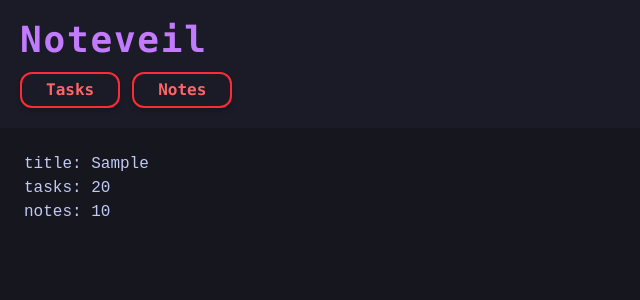
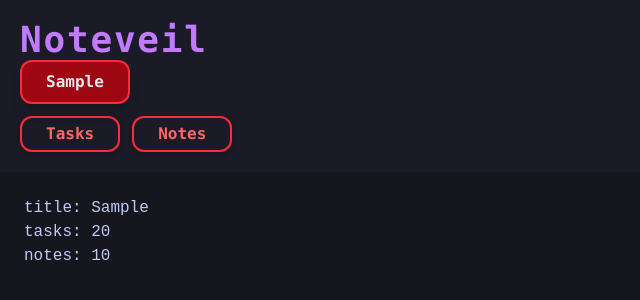
Before and after one commit to HShrigma/noteveil, a React (Vite) app in the folder frontend/: page / in a window 1280 px wide. Shown: the top 300 px of the page, without its empty margins (0-640 px from the left). Built offline with nearby package versions, Linux system fonts and the light colour scheme.

Commit message:
feat(header): implement project buttons

```diff
--- a/frontend/src/App.tsx
+++ b/frontend/src/App.tsx
@@ -17,7 +17,7 @@ function App() {
     }
     return (
         <>
-            <DefaultHeader onScreenChange={handleDisplayChange} currentState={state} />
+            <DefaultHeader onScreenChange={handleDisplayChange} currentState={state} projects={projects} />
             <MainScreen state={state} onProjectSelect={handleProjectSelect} projects={projects} />
         </>
     );
--- a/frontend/src/components/Header.tsx
+++ b/frontend/src/components/Header.tsx
@@ -1,10 +1,11 @@
-import { MAIN_STATES, type MainState } from '../utils/registries';
+import { MAIN_STATES, ProjectData, type MainState } from '../utils/registries';
 interface DefaultHeaderProps {
+    projects: ProjectData[];
     onScreenChange: (value: MainState) => void;
     currentState: MainState; // new prop to track active screen
 }
 
-export const DefaultHeader = ({ onScreenChange, currentState }: DefaultHeaderProps) => {
+export const DefaultHeader = ({ projects, onScreenChange, currentState }: DefaultHeaderProps) => {
     const handleClick = (value: MainState) => onScreenChange?.(value);
 
     const baseButtonClass = `
@@ -13,13 +14,12 @@ export const DefaultHeader = ({ onScreenChange, currentState }: DefaultHeaderPro
   `;
 
     const getButtonClass = (isActive: boolean) =>
-    `${baseButtonClass} ${
-      isActive
+        `${baseButtonClass} ${isActive
             ? 'bg-red-800 text-gray-200 py-2 rounded-xl shadow-lg shadow-[0_0_16px_#f7768e]'
             : 'bg-transparent text-red-400 rounded-xl shadow-md hover:bg-red-400 hover:text-red-200 hover:shadow-[0_0_12px_#f7768e]'
         }`;
 
-  const TopBar = () => (
+    const ProjectFilter = () => (
         <nav className="flex gap-3 mt-3">
             <button
                 className={getButtonClass(currentState === MAIN_STATES.TASK_DISPLAY)}
@@ -41,7 +41,14 @@ export const DefaultHeader = ({ onScreenChange, currentState }: DefaultHeaderPro
             <h1 className="text-3xl md:text-4xl font-bold text-purple-400 tracking-wider">
                 Noteveil
             </h1>
-      <TopBar />
+            {projects.map((project) =>
+                <button
+                    className={getButtonClass(currentState === MAIN_STATES.PROJECTS_DISPLAY)}
+                    key={project.id}>
+                    {project.title}
+                </button>
+            )}
+            <ProjectFilter />
         </header>
     );
 };
```
Lines whose indentation alone changed are shown as unchanged.
